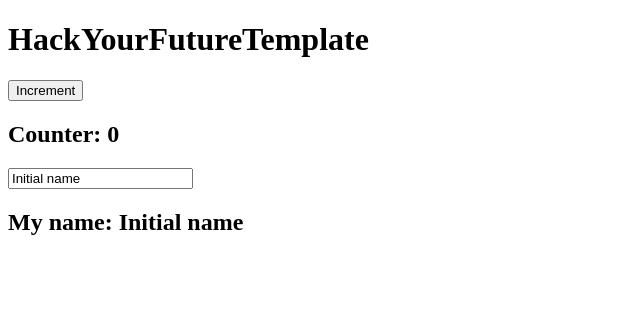
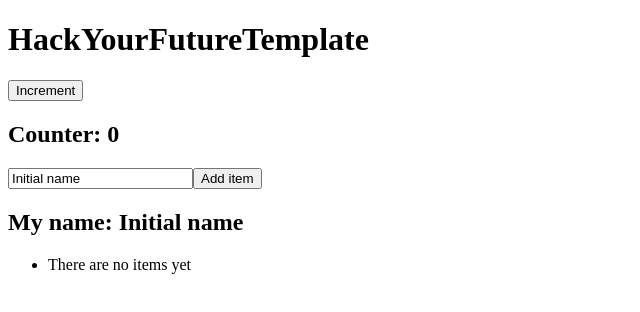
Before and after one commit to Involved-projects/Hack-Your-Future-2024-Angular-Template, an Angular app: page / in a window 1280 px wide. Shown: the top 312 px of the page, without its empty margins (0-640 px from the left). Built offline with nearby package versions, Linux system fonts and the light colour scheme.

Commit message:
Control Flow

```diff
--- a/src/app/app.component.html
+++ b/src/app/app.component.html
@@ -4,4 +4,13 @@
 <h2>Counter: {{ counter }}</h2>
 
 <input [(ngModel)]="name" />
+<button (click)="addItem()">Add item</button>
 <h2>My name: {{ name }}</h2>
+
+<ul>
+  @for (item of items; track $index) {
+    <li>{{ item }}</li>
+  } @empty {
+    <li>There are no items yet</li>
+  }
+</ul>
--- a/src/app/app.component.ts
+++ b/src/app/app.component.ts
@@ -18,4 +18,10 @@ export class AppComponent {
   }
 
   name = "Initial name";
+
+  items: string[] = [];
+
+  addItem() {
+    this.items.push(this.name);
+  }
 }
```
